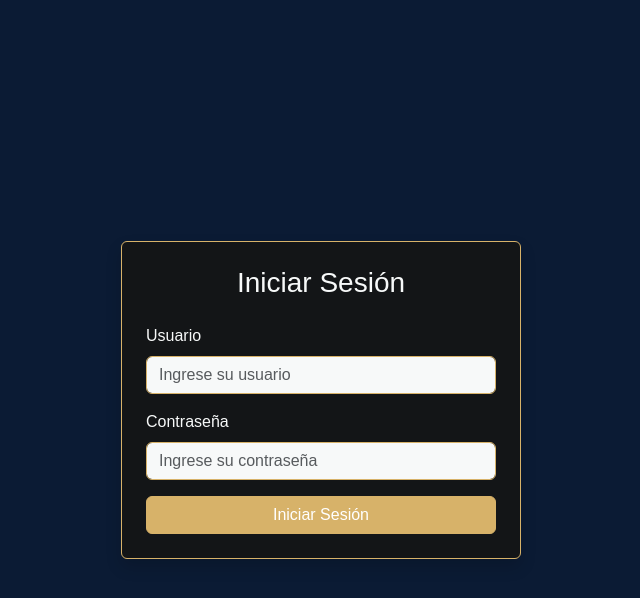
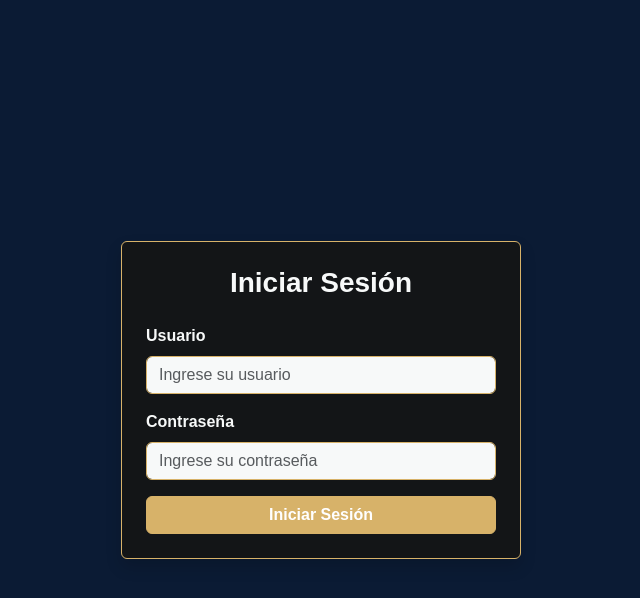
Before and after one commit to ltrujillodev/si_consultorio_ginecologico, a PHP site: page /views/auth/login.php in a window 1280 px wide. Shown: the top 598 px of the page, without its empty margins (319-959 px from the left). Run offline with PHP 8.4, Linux system fonts and the light colour scheme.

Commit message:
Se modifican login.php y style.css para el login de acceso

```diff
--- a/public/css/style.css
+++ b/public/css/style.css
@@ -25,6 +25,14 @@ body {
   border: 1px solid var(--dorado);
 }
 
+.container h3 {
+  font-weight: bold;
+}
+
+.btn {
+  font-weight: bold;
+}
+
 .btn-primary {
   background-color: var(--dorado);
   border-color: var(--dorado);
@@ -34,6 +42,10 @@ body {
   background-color: var(--amarillo);
   border-color: var(--amarillo);
   color: var(--oscuro);
+}
+
+#loginForm .form-label {
+  font-weight: bold;
 }
 
 .form-control {
--- a/views/auth/login.php
+++ b/views/auth/login.php
@@ -14,7 +14,7 @@
 <body>
   <div class="container vh-100 d-flex justify-content-center align-items-center">
     <div class="card shadow p-4" style="width: 25rem;">
-      <h3 class="text-center mb-4">Iniciar Sesión</h3>
+      <h3 class="login text-center mb-4">Iniciar Sesión</h3>
       <form id="loginForm" action="../../controllers/UsuarioController.php?action=login" method="POST">
         <!-- Campo Usuario -->
         <div class="mb-3">
```
